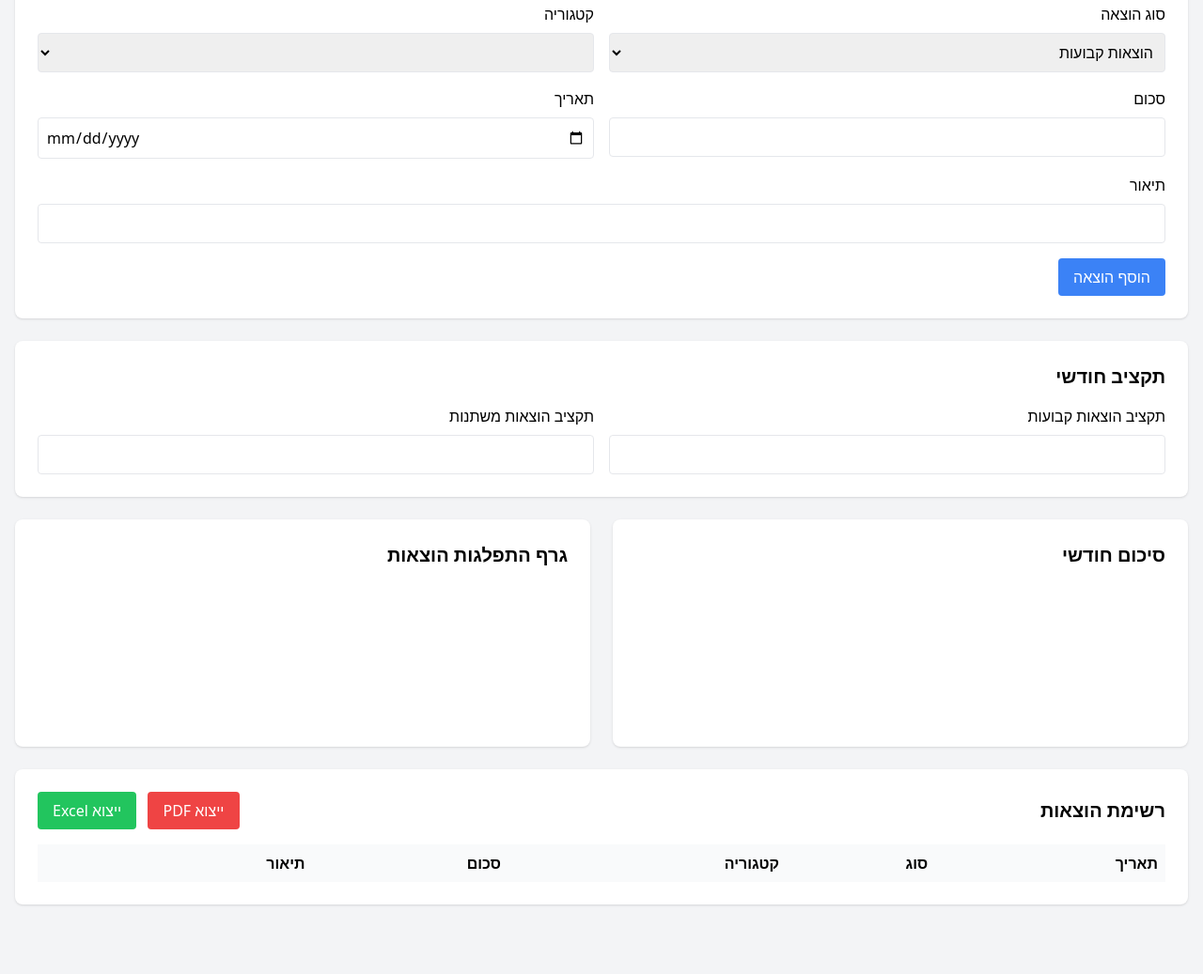
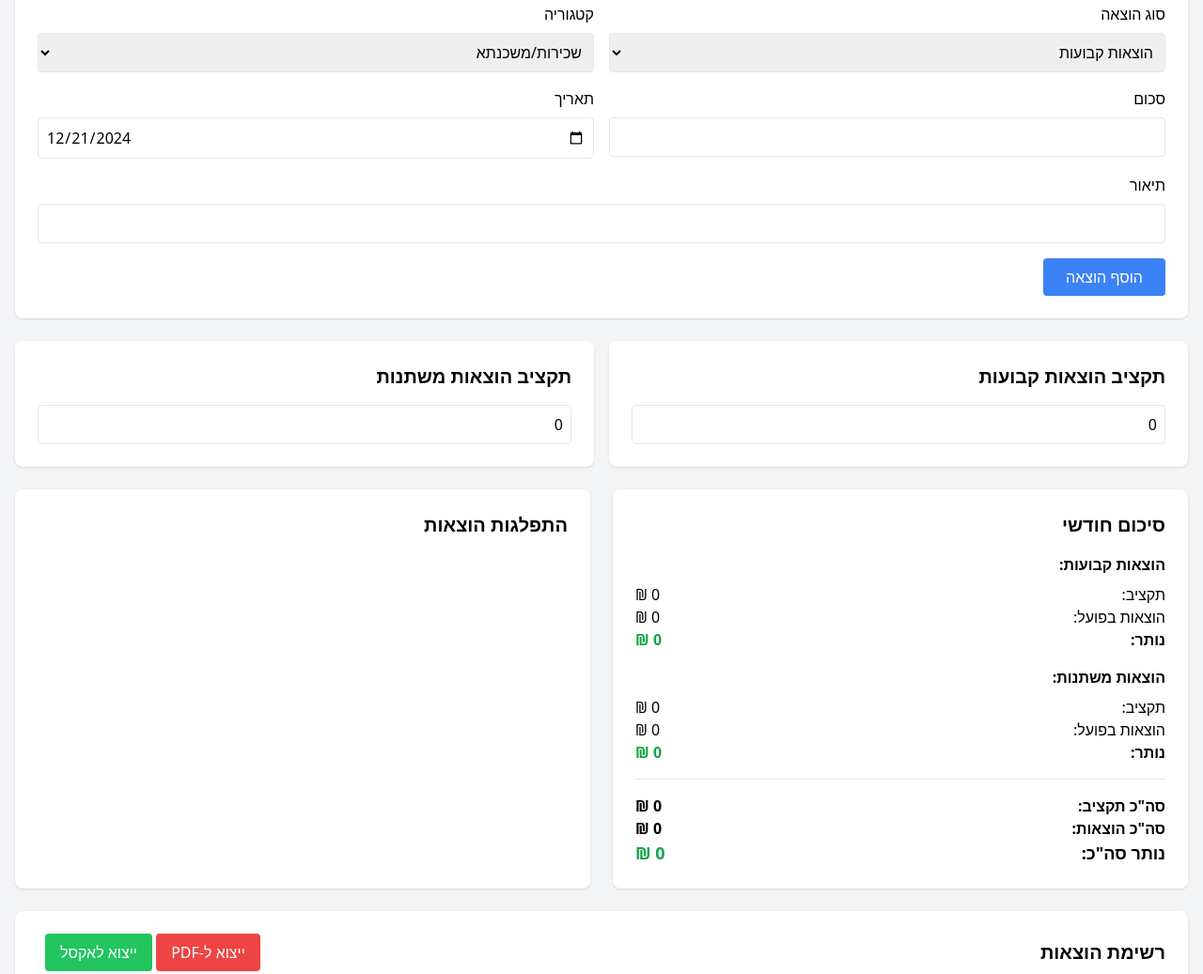
Before and after one commit to shneor5780/-., a plain HTML site: page index.html in a window 1280 px wide. Shown: the part 149-1186 px from the top of the page at 94% size. Before the commit the page ends 1128 px from the top, so only its background shows below. Drawn offline with nearby package versions, Linux system fonts and the light colour scheme.

Commit message:
Update index.html

```diff
--- a/index.html
+++ b/index.html
@@ -4,7 +4,6 @@
     <meta charset="UTF-8">
     <meta name="viewport" content="width=device-width, initial-scale=1.0">
     <title>ניהול תקציב משפחתי</title>
-    <!-- ספריות נדרשות -->
     <script src="https://cdn.tailwindcss.com"></script>
     <script src="https://cdn.jsdelivr.net/npm/chart.js"></script>
     <script src="https://cdnjs.cloudflare.com/ajax/libs/xlsx/0.18.5/xlsx.full.min.js"></script>
@@ -18,19 +17,21 @@
         <!-- הוספת הוצאה -->
         <div class="bg-white rounded-lg shadow p-6 mb-6">
             <h2 class="text-xl font-bold mb-4">הוספת הוצאה</h2>
-            <form id="expenseForm">
+            <form id="expenseForm" class="space-y-4">
                 <div class="grid md:grid-cols-2 gap-4">
                     <div>
                         <label class="block mb-2">סוג הוצאה</label>
-                        <select id="expenseType" class="w-full p-2 border rounded" required>
+                        <select id="expenseType" class="w-full p-2 border rounded">
                             <option value="הוצאות קבועות">הוצאות קבועות</option>
                             <option value="הוצאות משתנות">הוצאות משתנות</option>
                         </select>
                     </div>
                     <div>
                         <label class="block mb-2">קטגוריה</label>
-                        <select id="category" class="w-full p-2 border rounded" required></select>
+                        <select id="category" class="w-full p-2 border rounded"></select>
                     </div>
+                </div>
+                <div class="grid md:grid-cols-2 gap-4">
                     <div>
                         <label class="block mb-2">סכום</label>
                         <input type="number" id="amount" class="w-full p-2 border rounded" required>
@@ -39,54 +40,61 @@
                         <label class="block mb-2">תאריך</label>
                         <input type="date" id="date" class="w-full p-2 border rounded" required>
                     </div>
-                    <div class="md:col-span-2">
-                        <label class="block mb-2">תיאור</label>
-                        <input type="text" id="description" class="w-full p-2 border rounded">
-                    </div>
                 </div>
-                <button type="submit" class="mt-4 bg-blue-500 text-white py-2 px-4 rounded hover:bg-blue-600">
+                <div>
+                    <label class="block mb-2">תיאור</label>
+                    <input type="text" id="description" class="w-full p-2 border rounded">
+                </div>
+                <button type="submit" class="bg-blue-500 text-white px-6 py-2 rounded hover:bg-blue-600">
                     הוסף הוצאה
                 </button>
             </form>
         </div>
 
         <!-- תקציב חודשי -->
-        <div class="bg-white rounded-lg shadow p-6 mb-6">
-            <h2 class="text-xl font-bold mb-4">תקציב חודשי</h2>
-            <div class="grid md:grid-cols-2 gap-4">
-                <div>
-                    <label class="block mb-2">תקציב הוצאות קבועות</label>
-                    <input type="number" id="fixedBudget" class="w-full p-2 border rounded">
-                </div>
-                <div>
-                    <label class="block mb-2">תקציב הוצאות משתנות</label>
-                    <input type="number" id="variableBudget" class="w-full p-2 border rounded">
-                </div>
+        <div class="grid md:grid-cols-2 gap-4 mb-6">
+            <div class="bg-white rounded-lg shadow p-6">
+                <h2 class="text-xl font-bold mb-4">תקציב הוצאות קבועות</h2>
+                <input
+                    type="number"
+                    id="fixedBudget"
+                    class="w-full p-2 border rounded"
+                    placeholder="הכנס תקציב להוצאות קבועות"
+                >
+            </div>
+            <div class="bg-white rounded-lg shadow p-6">
+                <h2 class="text-xl font-bold mb-4">תקציב הוצאות משתנות</h2>
+                <input
+                    type="number"
+                    id="variableBudget"
+                    class="w-full p-2 border rounded"
+                    placeholder="הכנס תקציב להוצאות משתנות"
+                >
             </div>
         </div>
 
-        <!-- סיכום חודשי וגרף -->
+        <!-- סיכום ותרשים -->
         <div class="grid md:grid-cols-2 gap-6 mb-6">
             <div class="bg-white rounded-lg shadow p-6">
                 <h2 class="text-xl font-bold mb-4">סיכום חודשי</h2>
                 <div id="monthlyStats"></div>
             </div>
             <div class="bg-white rounded-lg shadow p-6">
-                <h2 class="text-xl font-bold mb-4">גרף התפלגות הוצאות</h2>
+                <h2 class="text-xl font-bold mb-4">התפלגות הוצאות</h2>
                 <canvas id="expenseChart"></canvas>
             </div>
         </div>
 
-        <!-- רשימת הוצאות -->
+        <!-- טבלת הוצאות -->
         <div class="bg-white rounded-lg shadow p-6">
             <div class="flex justify-between items-center mb-4">
                 <h2 class="text-xl font-bold">רשימת הוצאות</h2>
-                <div>
-                    <button onclick="exportToPDF()" class="bg-red-500 text-white px-4 py-2 rounded hover:bg-red-600 ml-2">
-                        ייצוא PDF
+                <div class="space-x-2">
+                    <button onclick="exportToPDF()" class="bg-red-500 text-white px-4 py-2 rounded hover:bg-red-600">
+                        ייצוא ל-PDF
                     </button>
                     <button onclick="exportToExcel()" class="bg-green-500 text-white px-4 py-2 rounded hover:bg-green-600">
-                        ייצוא Excel
+                        ייצוא לאקסל
                     </button>
                 </div>
             </div>
@@ -108,7 +116,6 @@
         </div>
     </div>
 
-    <!-- קישור לקובץ הJS -->
-    <script src="javaScript/script.js"></script>
+    <script src="script.js"></script>
 </body>
 </html>
```
